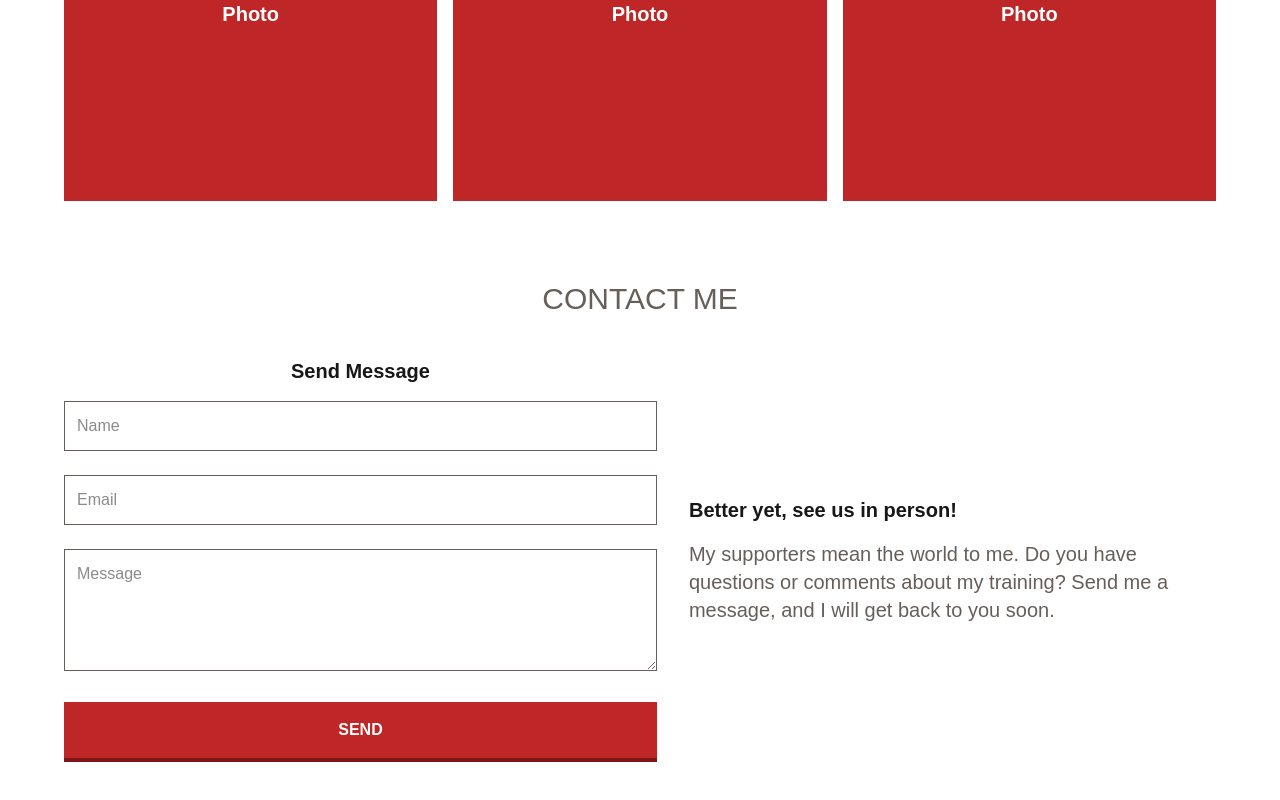
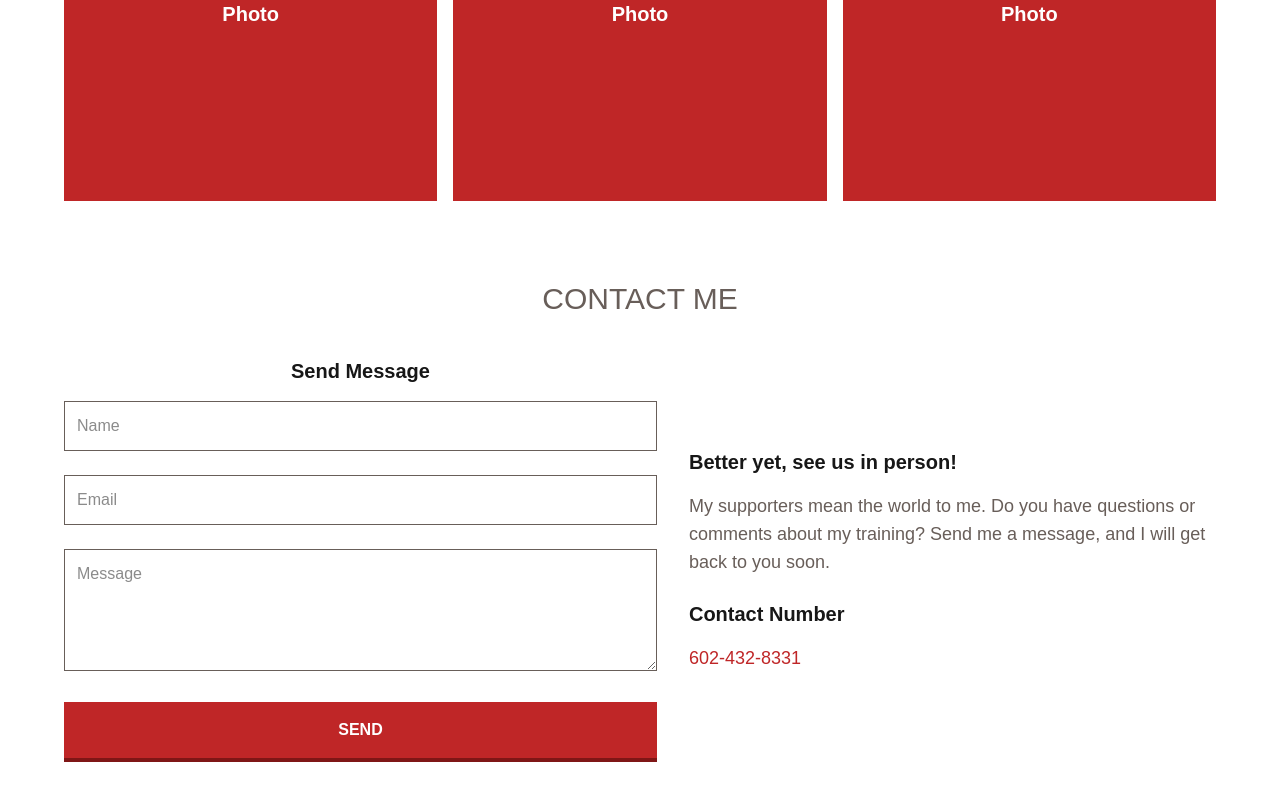
Before and after one commit to lukesauls66/TailgateWarriors, a Next.js app: page / in a window 1280 px wide. Shown: the part 2580-3380 px from the top of the page. Built offline with nearby package versions, Linux system fonts and the light colour scheme.

Commit message:
number section in info complete

```diff
--- a/components/landingPage/contactSection/infoSection/infoSection.tsx
+++ b/components/landingPage/contactSection/infoSection/infoSection.tsx
@@ -1,9 +1,11 @@
 import PurposeSection from "./purposeSection";
+import NumberSection from "./numberSection";
 
 export default function InfoSection() {
   return (
-    <div className="flex flex-col items-center justify-center gap-4">
+    <div className="flex flex-col items-center justify-center gap-6">
       <PurposeSection />
+      <NumberSection />
     </div>
   );
 }
--- /dev/null
+++ b/components/landingPage/contactSection/infoSection/numberSection/index.ts
@@ -0,0 +1,3 @@
+import NumberSection from "./numberSection";
+
+export default NumberSection;
--- /dev/null
+++ b/components/landingPage/contactSection/infoSection/numberSection/numberSection.tsx
@@ -0,0 +1,15 @@
+export default function NumberSection() {
+  return (
+    <section className="flex flex-col items-center justify-center bg-background text-foreground w-full max-w-[1024px] gap-4">
+      <h4 className="font-bold lg:text-xl w-full text-center lg:text-left">
+        Contact Number
+      </h4>
+      <a
+        href="tel:+16024328331"
+        className="w-full text-center lg:text-left lg:text-lg text-tw-red hover:text-tw-dark-red hover:cursor-pointer"
+      >
+        602-432-8331
+      </a>
+    </section>
+  );
+}
--- a/components/landingPage/contactSection/infoSection/purposeSection/purposeSection.tsx
+++ b/components/landingPage/contactSection/infoSection/purposeSection/purposeSection.tsx
@@ -4,7 +4,7 @@ export default function PurposeSection() {
       <h4 className="font-bold lg:text-xl w-full text-center lg:text-left">
         Better yet, see us in person!
       </h4>
-      <p className="text-center lg:text-left lg:text-xl text-tw-grey">
+      <p className="text-center lg:text-left lg:text-lg text-tw-grey">
         My supporters mean the world to me. Do you have questions or comments
         about my training? Send me a message, and I will get back to you soon.
       </p>
```
